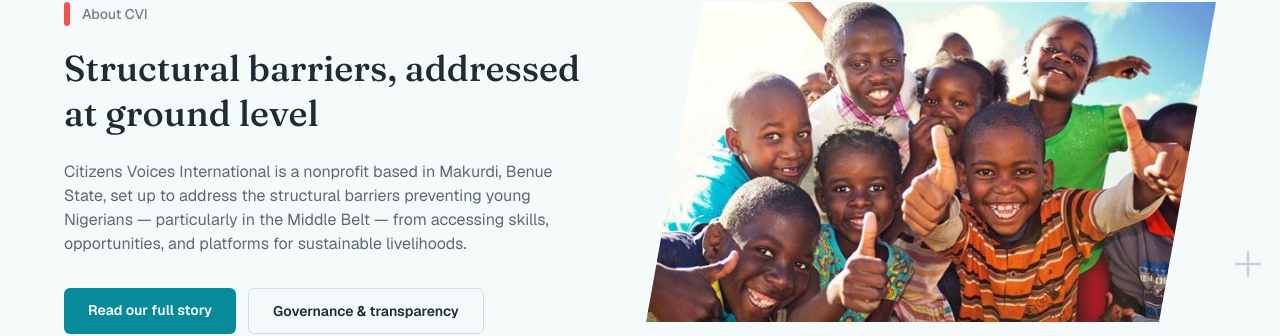
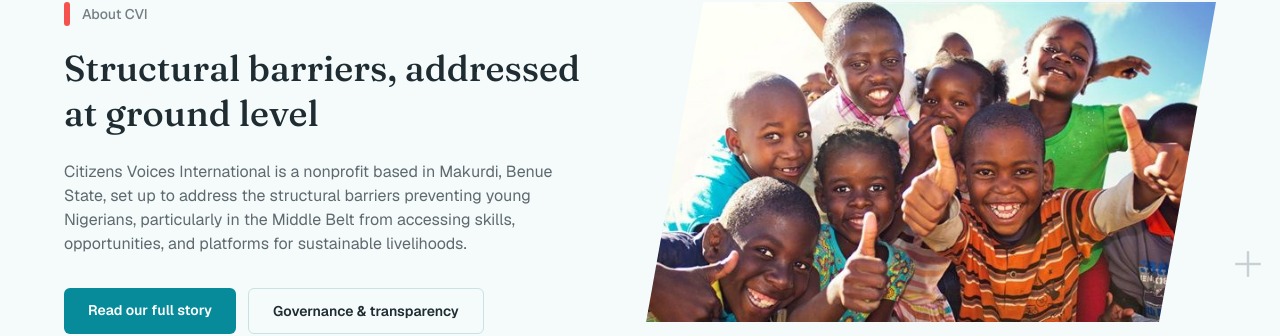
Before and after one commit to MaryAMsendoo/cvi, a Next.js app: page / in a window 1280 px wide. Shown: the part 971-1307 px from the top of the page. Built offline with nearby package versions, Linux system fonts and the light colour scheme.

Commit message:
Remove comment on the about preview

```diff
--- a/components/AboutPreview.tsx
+++ b/components/AboutPreview.tsx
@@ -49,7 +49,7 @@ export default function AboutPreview() {
           <p className="mt-6 text-foreground/70">
             Citizens Voices International is a nonprofit based in Makurdi, Benue
             State, set up to address the structural barriers preventing young
-            Nigerians — particularly in the Middle Belt — from accessing skills,
+            Nigerians, particularly in the Middle Belt from accessing skills,
             opportunities, and platforms for sustainable livelihoods.
           </p>
 
```
